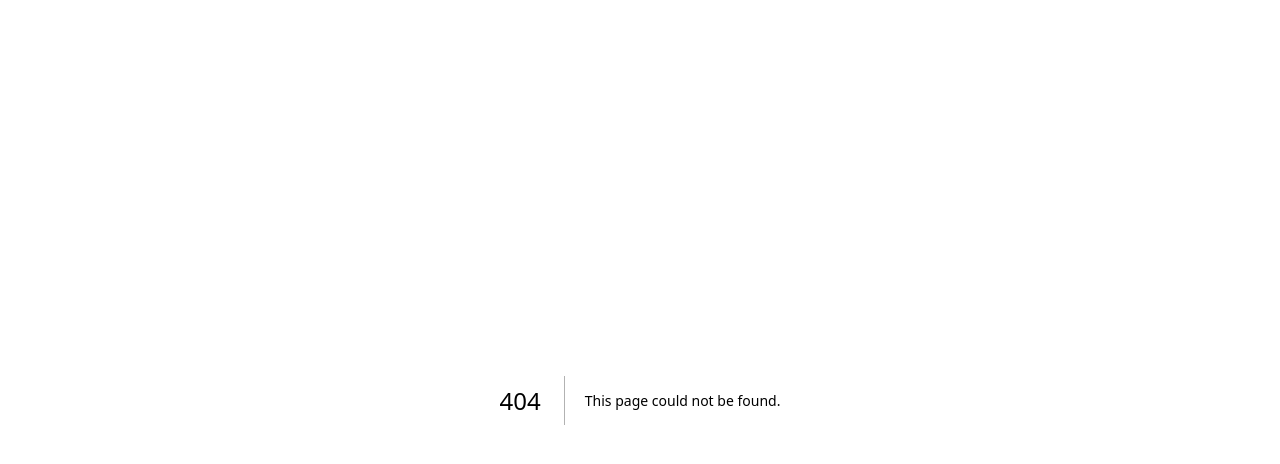
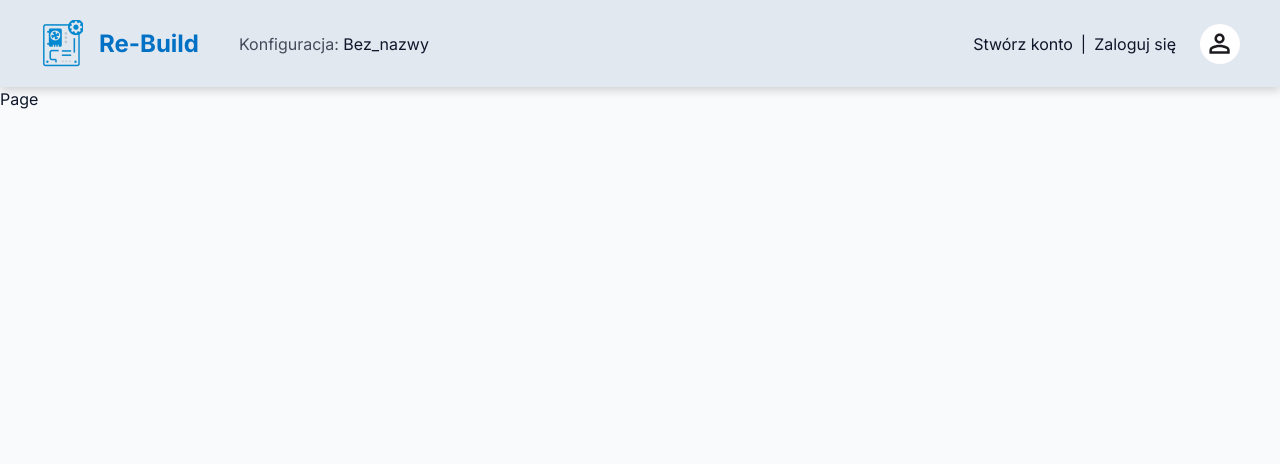
Before and after one commit to SzymonRog/Re-build, a Next.js app: page /konfiguracja/nowa in a window 1280 px wide. Before the commit this address had no page. Shown: the top 464 px of the page. Built offline with nearby package versions, Linux system fonts and the light colour scheme.

Commit message:
implement basic header into build section

```diff
--- /dev/null
+++ b/app/(root)/konfiguracja/nowa/page.tsx
@@ -0,0 +1,8 @@
+import React from 'react'
+
+const Page = () => {
+    return (
+        <div>Page</div>
+    )
+}
+export default Page
--- /dev/null
+++ b/app/(root)/layout.tsx
@@ -0,0 +1,16 @@
+import React from 'react'
+import BuildNavbar from "@/components/navbars/BuildNavbar";
+
+
+const RootLayout = ({children} : {children: React.ReactNode}) => {
+    return (
+        <div>
+            <BuildNavbar/>
+            <main>
+                {children}
+            </main>
+
+        </div>
+
+    )}
+export default RootLayout
--- a/app/globals.css
+++ b/app/globals.css
@@ -49,7 +49,11 @@
 }
 
 .navbar-container {
-  @apply flex justify-center items-center max-md:px-15 max-sm:px-10 px-20 py-10 w-full;
+  @apply flex justify-center items-center max-md:px-15 max-sm:px-10 px-20 py-5 w-full;
+}
+
+.navbar-container-build {
+  @apply flex justify-center items-center px-10 py-5 w-full bg-[#E2E8F0] drop-shadow-lg;
 }
 
 .custom-gradient {
@@ -57,6 +61,12 @@
 }
 .font-satoshi{
   font-family: 'Satoshi';
+}
+.text-primary{
+  @apply text-[#0071C5];
+}
+.font-inter{
+  font-family: 'Inter';
 }
 .hero-container {
   @apply flex  max-md:gap-10 max-md:flex-wrap-reverse max-md:justify-center justify-between   py-5 max-w-[1600px] w-full max-h-[1000px];
@@ -68,8 +78,9 @@
   @apply flex rounded-4xl max-md:px-20 px-10 py-4 font-semibold bg-white text-black w-fit hover:scale-101 hover:shadow-xl;
 }
 
+
 body {
-  background: var(--background);
-  color: var(--foreground);
-  font-family: Arial, Helvetica, sans-serif;
+  background: #F8FAFC;
+  color: #0F172A;
+  font-family: Satoshi, Inter, Arial, Helvetica, sans-serif;
 }
--- a/app/layout.tsx
+++ b/app/layout.tsx
@@ -1,6 +1,13 @@
 import type { Metadata } from "next";
 import { Geist, Geist_Mono } from "next/font/google";
 import "./globals.css";
+
+import { Inter } from 'next/font/google'
+
+const inter = Inter({
+    subsets: ['latin'],
+    display: 'swap',
+})
 
 const geistSans = Geist({
   variable: "--font-geist-sans",
@@ -29,7 +36,7 @@ export default function RootLayout({
   return (
     <html lang="en">
       <body
-        className={`${geistSans.variable} ${geistMono.variable} antialiased`}
+        className={`${inter.className} antialiased`}
       >
         {children}
       </body>
--- a/app/page.tsx
+++ b/app/page.tsx
@@ -15,7 +15,7 @@ export default function Home() {
                         <h2 className="font-semibold font-bold xl:text-5xl  lg:text-4xl text-3xl  opacity-75 mb-10">sprawdz kompatybilność i najniższe
                             ceny</h2>
                         <button className="btn-hero"><Link
-                            href="/build/new">Zacznij Tworzyć</Link></button>
+                            href="/konfiguracja/nowa">Zacznij Tworzyć</Link></button>
                     </div>
                     <div className="relative">
                         <Image src="/computer-preview.png" alt="computer" width={800} height={800}
--- /dev/null
+++ b/components/navbars/BuildNavbar.tsx
@@ -0,0 +1,38 @@
+'use client'
+
+import React from 'react'
+import { useConfigStore } from '@/store/config'
+import Image from "next/image";
+import Link from "next/link";
+
+const BuildNavbar = () => {
+    const name = useConfigStore((s) => s.name)
+    return (
+        <header className="navbar-container-build">
+            <div className="flex items-center justify-between w-full">
+                <div className="flex items-center gap-10">
+                    <div className="flex flex-row items-center gap-4">
+                        <Image src="/logo.png" alt="re-build logo" width={43} height={47} />
+                        <h3 className="text-2xl font-bold font-inter text-primary">Re-Build</h3>
+                    </div>
+                    <h3 className="text-md max-md:hidden "><span className="opacity-75 text-md">Konfiguracja:  </span>{name ? name : 'Bez_nazwy'}</h3>
+                </div>
+                <div className="flex gap-6 font-inter">
+                    <div className="flex flex-row gap-2 font-lg justify-center items-center max-md:hidden">
+                        <Link href="/auth/register">Stwórz konto</Link>
+                        <span>|</span>
+                        <Link href="/auth/login">Zaloguj się</Link>
+                    </div>
+                    <Link href="/auth/login">
+                        <Image src="/account.svg" alt="account icon" width={40} height={40} />
+                    </Link>
+                </div>
+
+
+            </div>
+
+        </header>
+
+    )
+}
+export default BuildNavbar
--- /dev/null
+++ b/store/config.ts
@@ -0,0 +1,11 @@
+import { create } from 'zustand'
+
+type ConfigStore = {
+    name: string
+    setName: (name: string) => void
+}
+
+export const useConfigStore = create<ConfigStore>((set) => ({
+    name: 'Bez_nazwy',
+    setName: (name) => set({ name }),
+}))
--- a/tailwind.config.ts
+++ b/tailwind.config.ts
@@ -9,6 +9,10 @@ module.exports = {
         extend: {
             fontFamily: {
                 satoshi: ['Satoshi', 'sans-serif'],
+                inter: ['var(--font-inter)', 'sans-serif'],
+            },
+            colors: {
+                primary: '#0071C5',
             },
         },
     },
```
Also changed, not shown: package.json (+6 -5 lines), public/logo.png (added), 1 other file (tests, documents, lock files or other folders).
